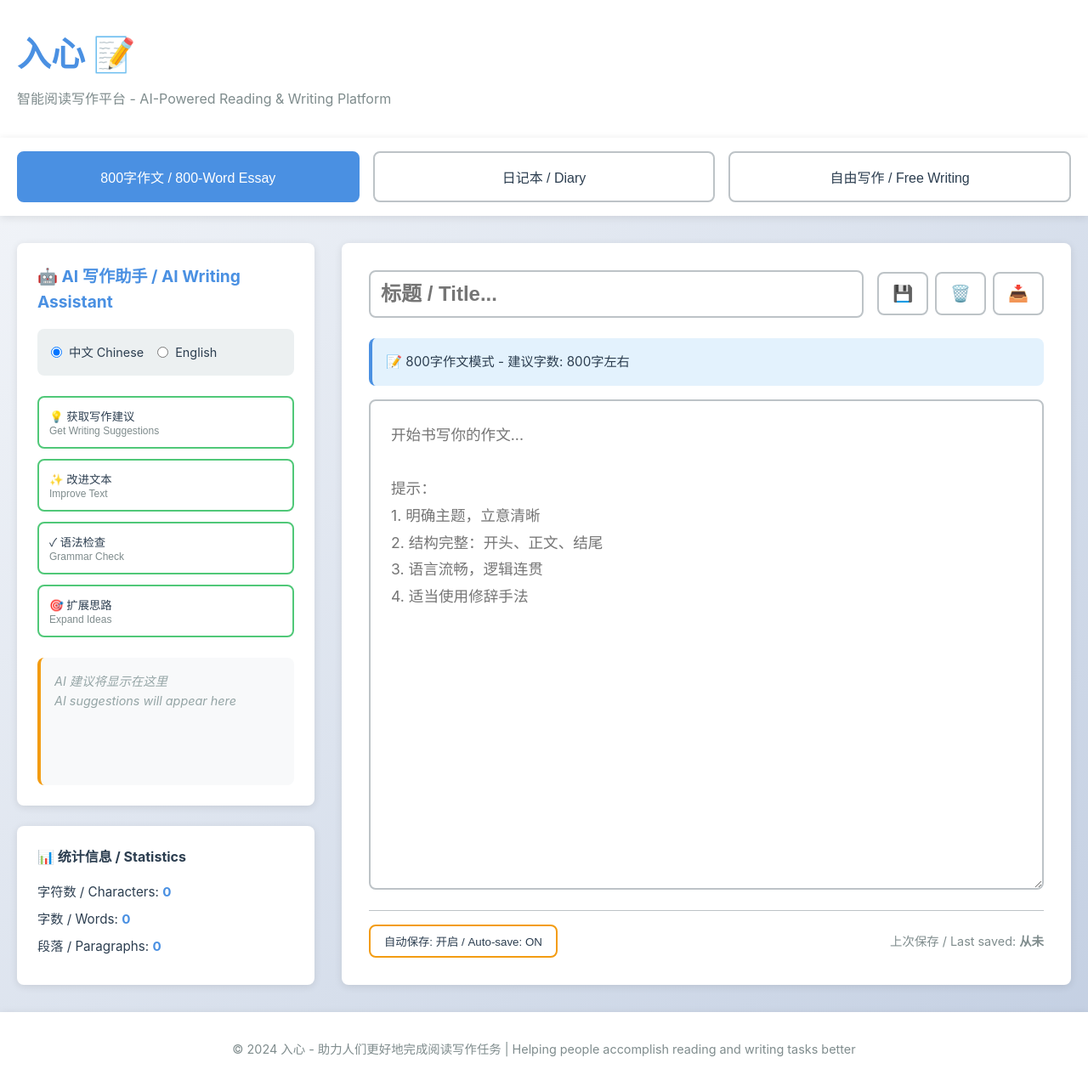
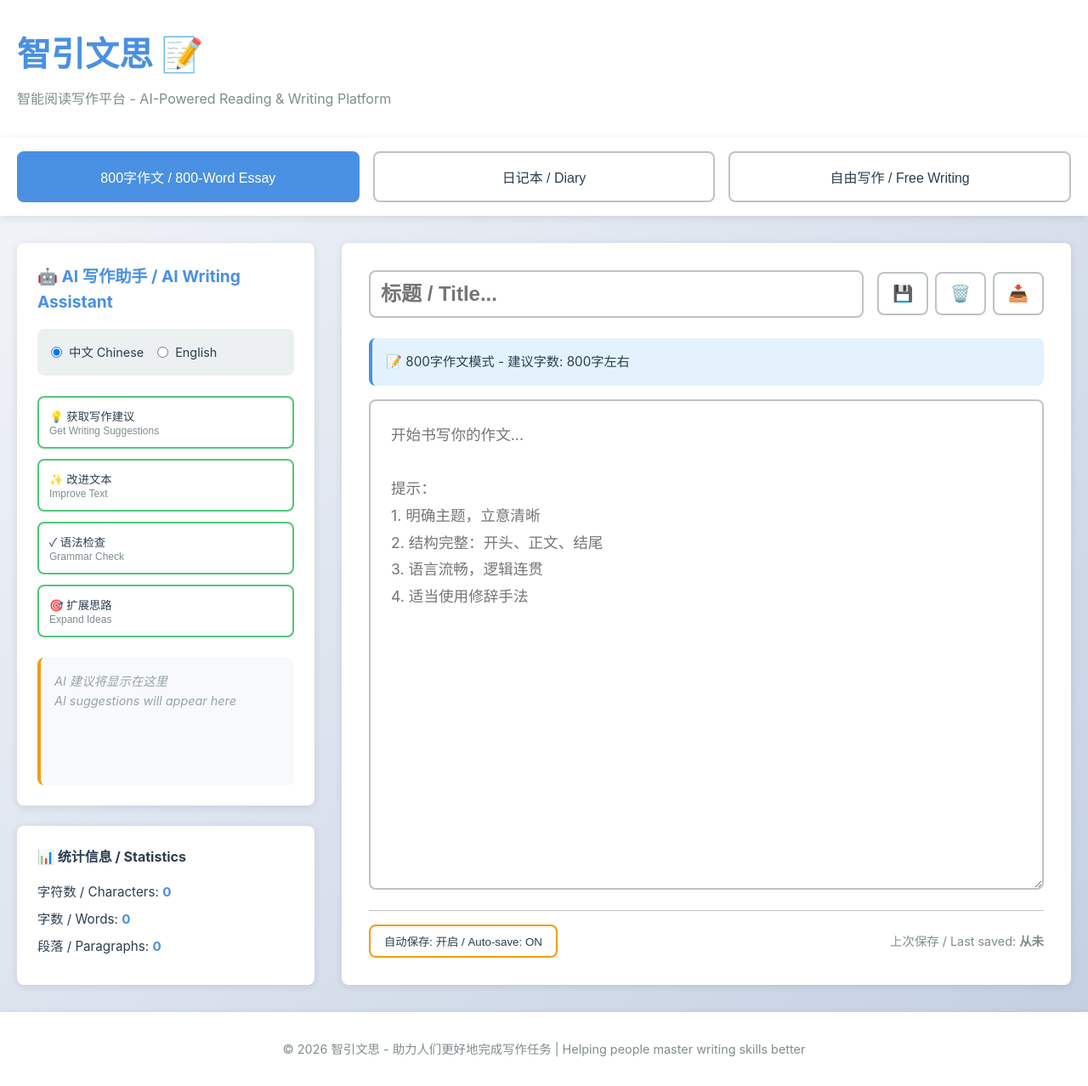
Before and after one commit to wcrisdog/reading-writing, a plain HTML site: page index.html in a window 1280 px wide. Shown: the whole page at 85% size. Drawn offline with Linux system fonts and the light colour scheme.

Commit message:
Name change

```diff
--- a/index.html
+++ b/index.html
@@ -3,13 +3,13 @@
 <head>
     <meta charset="UTF-8">
     <meta name="viewport" content="width=device-width, initial-scale=1.0">
-    <title>入心 - 智能阅读写作平台</title>
+    <title>智引文思 - 智能阅读写作平台</title>
     <link rel="stylesheet" href="styles.css">
 </head>
 <body>
     <header>
         <div class="container">
-            <h1>入心 📝</h1>
+            <h1>智引文思 📝</h1>
             <p class="subtitle">智能阅读写作平台 - AI-Powered Reading & Writing Platform</p>
         </div>
     </header>
@@ -97,7 +97,7 @@
 
     <footer>
         <div class="container">
-            <p>© 2024 入心 - 助力人们更好地完成阅读写作任务 | Helping people accomplish reading and writing tasks better</p>
+            <p>© 2026 智引文思 - 助力人们更好地完成写作任务 | Helping people master writing skills better</p>
         </div>
     </footer>
 
```
